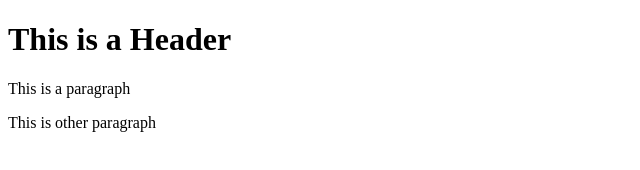
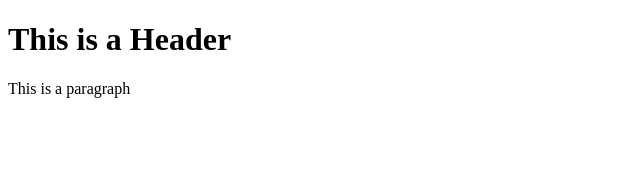
Before and after one commit to ivanmongebadilla/git-test, a website: page index.html in a window 1280 px wide. Shown: the whole page, without its empty margins (0-640 px from the left). Drawn offline with Linux system fonts and the light colour scheme.

Commit message:
Usign NPM

```diff
--- a/index.html
+++ b/index.html
@@ -3,6 +3,5 @@
     <body>
         <h1>This is a Header</h1>
         <p>This is a paragraph</p>
-        <p>This is other paragraph</p>
     </body>
 </html>
```
Also changed, not shown: package.json (added, +24 -0 lines), 2 other files.
